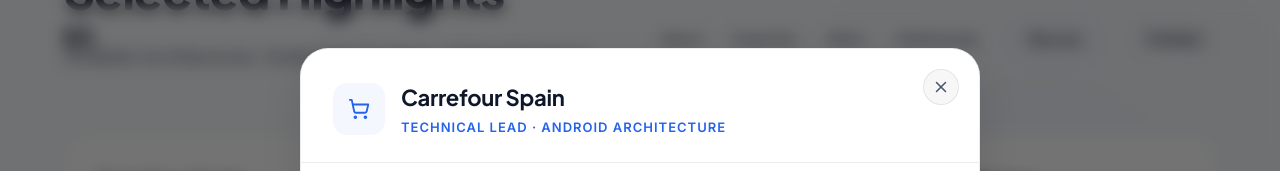
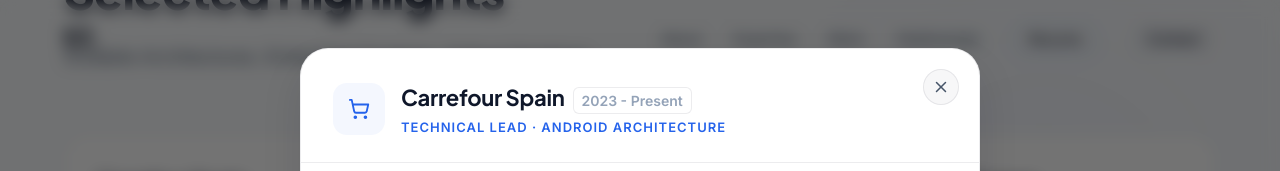
Before and after one commit to emilsyszanella/resume, a React (Vite) app: page / in a window 1280 px wide. Both pictures are taken after a click on the button 245 px from the left and 2795 px from the top of the page. Shown: the part 2355-2526 px from the top of the page. Built offline with nearby package versions, Linux system fonts and the light colour scheme.

Commit message:
feat: update ProjectModal to support multiple external links and display project year badges

```diff
--- a/src/components/FeaturedProjects.jsx
+++ b/src/components/FeaturedProjects.jsx
@@ -55,8 +55,11 @@
                 { label: 'CI/CD', category: 'DevOps' },
                 { label: 'Tech Mentorship', category: 'Leadership' },
             ],
-            link: null,
-            linkLabel: 'View on Play Store',
+            year: '2023 - Present',
+            links: [
+                { url: 'https://play.google.com/store/apps/details?id=com.carrefour.espana', label: 'Play Store' },
+                { url: 'https://apps.apple.com/es/app/carrefour-espa%C3%B1a/id585238053', label: 'App Store' }
+            ],
         }
     },
     {
@@ -104,8 +107,10 @@
                 { label: 'CI/CD', category: 'DevOps' },
                 { label: 'Tech Leadership', category: 'Leadership' },
             ],
-            link: null,
-            linkLabel: 'View on Play Store',
+            year: '2019 - 2022',
+            links: [
+                { url: 'https://play.google.com/store/apps/details?id=com.inditex.zara', label: 'Play Store' }
+            ],
         }
     },
     {
@@ -155,7 +160,8 @@
                 { label: 'Device Policy Manager', category: 'System' },
                 { label: 'Game Engine Design', category: 'Feature' },
             ],
-            link: null,
+            year: '2021',
+            links: [],
         }
     },
     {
@@ -199,7 +205,8 @@
                 { label: 'ISO 26262 Awareness', category: 'Standards' },
                 { label: 'Safety-Critical', category: 'Standards' },
             ],
-            link: null,
+            year: '2022',
+            links: [],
         }
     },
     {
@@ -243,7 +250,10 @@
                 { label: 'Real-time Sync', category: 'Architecture' },
                 { label: 'Background Services', category: 'System' },
             ],
-            link: null,
+            year: '2021',
+            links: [
+                { url: 'https://example.com/janis.apk', label: 'Download APK' }
+            ],
         }
     },
     {
@@ -287,7 +297,8 @@
                 { label: 'Offline Caching', category: 'Architecture' },
                 { label: 'Civic Tech', category: 'Domain' },
             ],
-            link: null,
+            year: '2014',
+            links: [],
         }
     },
 ];
--- a/src/components/ProjectModal.jsx
+++ b/src/components/ProjectModal.jsx
@@ -94,7 +94,10 @@
                                 {data.icon}
                             </div>
                             <div>
+                                <div style={{ display: 'flex', alignItems: 'baseline', gap: '8px', flexWrap: 'wrap' }}>
                                     <h2 id="modal-title" style={modalStyles.title}>{data.title}</h2>
+                                    {data.year && <span style={modalStyles.yearBadge}>{data.year}</span>}
+                                </div>
                                 {data.subtitle && (
                                     <p style={modalStyles.subtitle}>{data.subtitle}</p>
                                 )}
@@ -198,16 +201,22 @@
                                 </section>
                             )}
 
-                            {/* External Link */}
-                            {data.link && (
+                            {/* External Links */}
+                            {data.links && data.links.length > 0 && (
+                                <div style={modalStyles.linksContainer}>
+                                    {data.links.map((link, index) => (
                                         <a
-                                    href={data.link}
+                                            key={index}
+                                            href={link.url}
                                             target="_blank"
                                             rel="noopener noreferrer"
                                             style={modalStyles.linkBtn}
+                                            aria-label={`View project on ${link.label}`}
                                         >
-                                    {data.linkLabel || 'View Project'} <ArrowUpRight size={16} aria-hidden="true" />
+                                            {link.label} <ArrowUpRight size={16} aria-hidden="true" />
                                         </a>
+                                    ))}
+                                </div>
                             )}
                         </div>
                     </motion.div>
@@ -447,6 +456,21 @@
         alignSelf: 'flex-start',
         transition: 'opacity 0.2s',
     },
+    linksContainer: {
+        display: 'flex',
+        flexWrap: 'wrap',
+        gap: '12px',
+        marginTop: '8px',
+    },
+    yearBadge: {
+        fontSize: '14px',
+        fontWeight: '600',
+        color: 'var(--text-tertiary)',
+        background: 'var(--bg-secondary)',
+        padding: '2px 8px',
+        borderRadius: '6px',
+        border: '1px solid var(--border-subtle)',
+    },
 };
 
 export default ProjectModal;
```
Also changed, not shown: 1 other file (tests, documents, lock files or other folders). Lines whose indentation alone changed are shown as unchanged.
